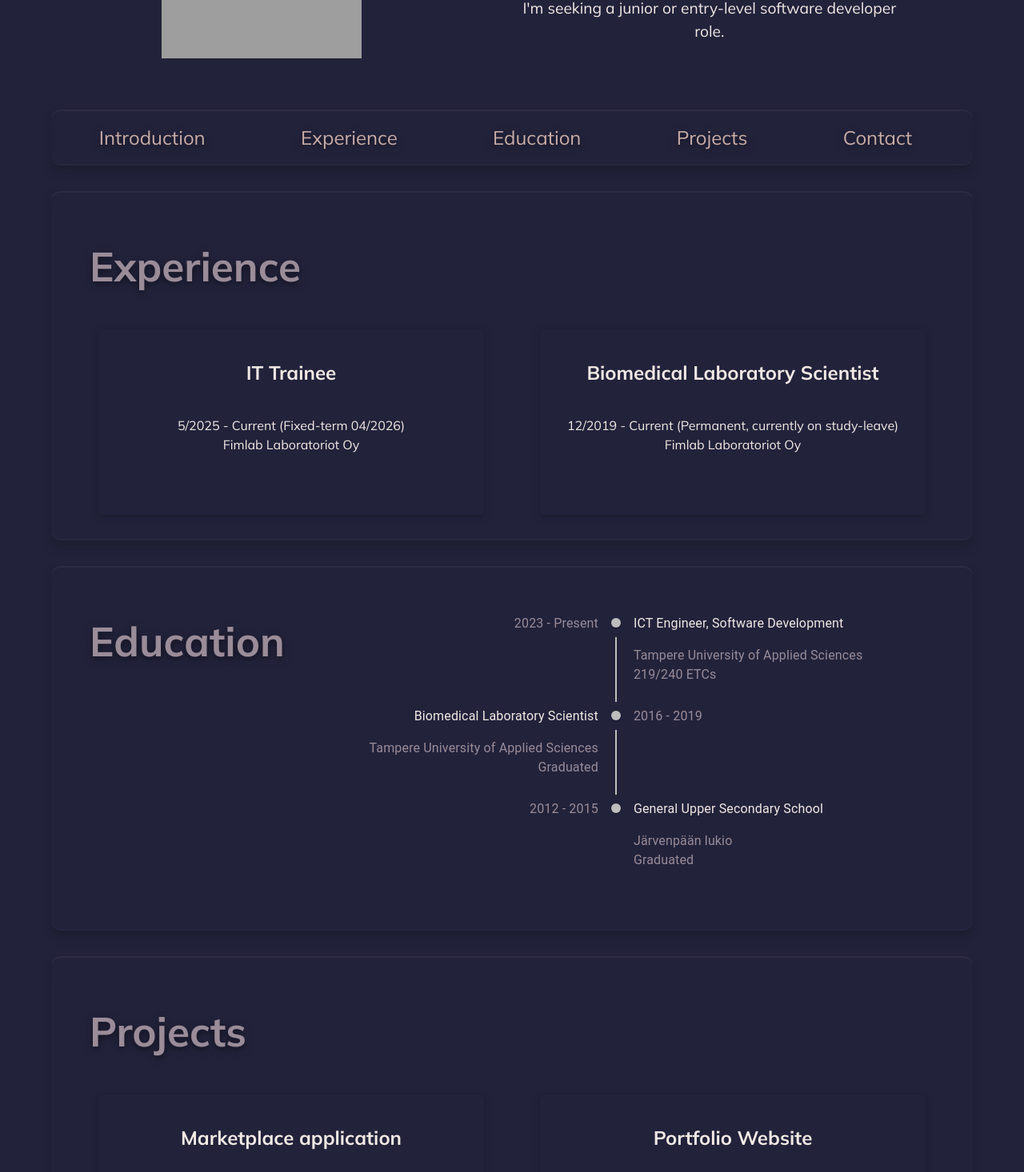
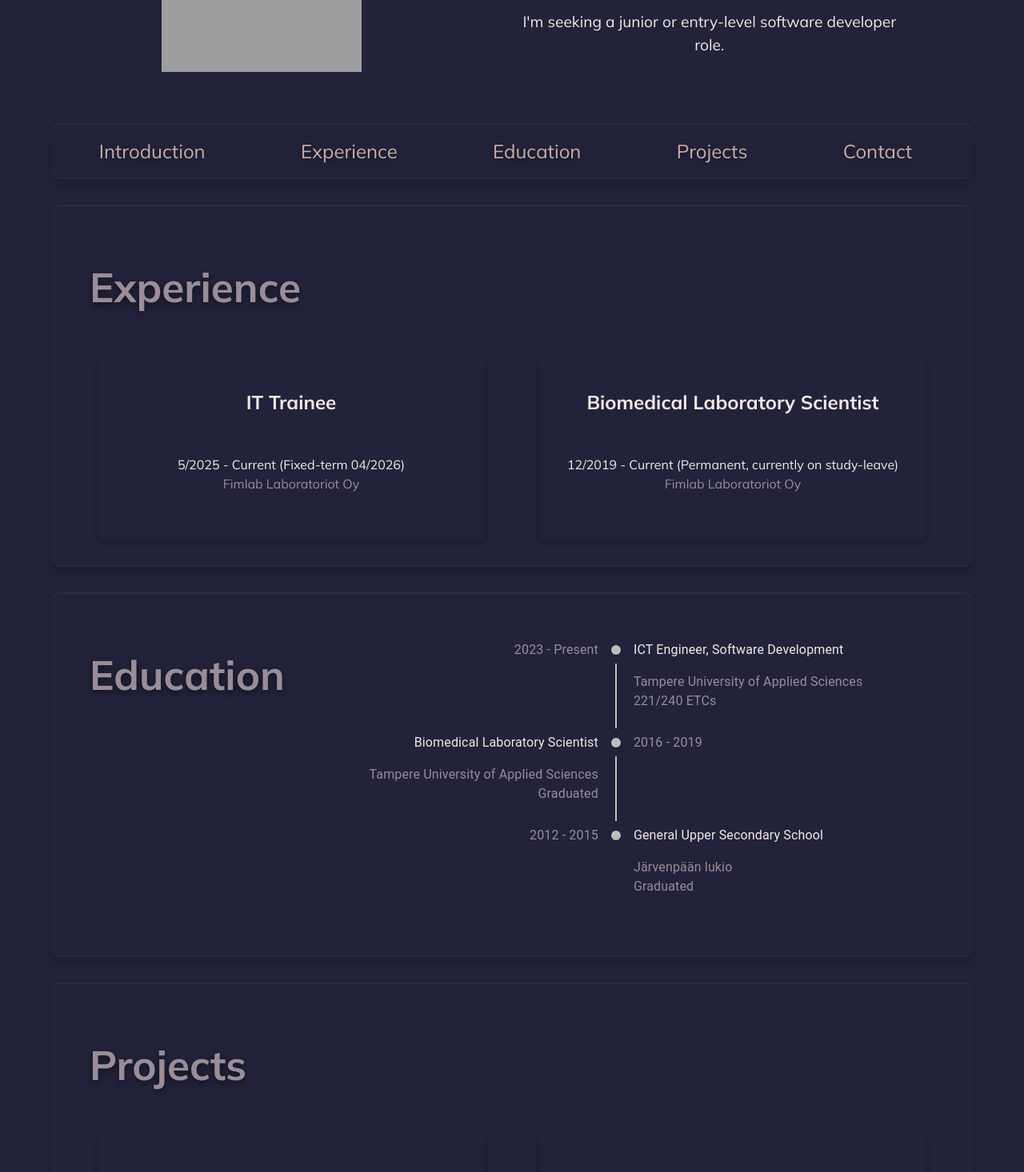
Before and after one commit to annivm/Portfolio-Website, a React (Vite) app in the folder frontend/: page / in a window 1280 px wide. Shown: the part 320-1786 px from the top of the page at 80% size. Built offline with nearby package versions, Linux system fonts and the light colour scheme; grey boxes are pictures that could not be loaded.

Commit message:
Added improvements to accessibility

```diff
--- a/frontend/src/components/Contact/Contact.jsx
+++ b/frontend/src/components/Contact/Contact.jsx
@@ -16,6 +16,7 @@ const Contact = forwardRef((props, ref) => {
 
     const handleSubmit = async event => {
         event.preventDefault();
+        formRef.current.time.value = new Date().toString();
         emailjs.sendForm(import.meta.env.VITE_SERVICE_ID, import.meta.env.VITE_TEMPLATE_ID, formRef.current, {publicKey: import.meta.env.VITE_PUBLIC_KEY})
         .then((result) => {
             console.log(result.text);
@@ -27,8 +28,8 @@ const Contact = forwardRef((props, ref) => {
 
 
     return (
-        <div ref={ref} className="contact-box">
-            <h1 className="contact-heading">Contact</h1>
+        <section ref={ref} className="contact-box">
+            <h2 className="contact-heading">Contact</h2>
 
             <div className='contact-info'>
 
@@ -47,7 +48,7 @@ const Contact = forwardRef((props, ref) => {
                     target="_blank"
                     rel="noopener noreferrer">
                     <FaGithub />
-                    Github (atm under construction)
+                    Github
                 </a>
                 <br/>
                 <br/>
@@ -57,7 +58,7 @@ const Contact = forwardRef((props, ref) => {
             </div>
 
             <form ref={formRef} className='contact-form' onSubmit={handleSubmit}>
-                <h2 className='form-label'>Send me an email:</h2>
+                <h3 className='form-label'>Send me an email:</h3>
                 <input type="hidden" name="time" value="Mar 10 2025 08:46"></input>
                 <Input id="name" name="name" type="text" label="Name" required="True" placeholder="Enter name"/>
                 <Input id="topic" name="topic" type="text" label="Topic" required="True" placeholder="Enter topic"/>
@@ -66,7 +67,7 @@ const Contact = forwardRef((props, ref) => {
                 <Button inverse transparent type="submit" value="Send">Send Email</Button>
             </form>
 
-        </div>
+        </section>
     )
 });
 
--- a/frontend/src/components/Education/Education.jsx
+++ b/frontend/src/components/Education/Education.jsx
@@ -14,8 +14,8 @@ import './../Experience/Experience.css';
 const Education = forwardRef((props, ref) => {
 
     return (
-        <div ref={ref} className="education-box">
-            <h1 className="education-heading">Education</h1>
+        <section ref={ref} className="education-box">
+            <h2 className="education-heading">Education</h2>
 
             <Timeline position='alternate'>
                 <TimelineItem>
@@ -31,7 +31,7 @@ const Education = forwardRef((props, ref) => {
                         <FadeInText className='timeline-text'>
                             Tampere University of Applied Sciences
                             <br/>
-                                219/240 ETCs
+                                221/240 ETCs
                         </FadeInText>
                     </TimelineContent>
                 </TimelineItem>
@@ -72,7 +72,7 @@ const Education = forwardRef((props, ref) => {
                 </TimelineItem>
             </Timeline>
 
-        </div>
+        </section>
     )
 });
 
--- a/frontend/src/components/Experience/Experience.jsx
+++ b/frontend/src/components/Experience/Experience.jsx
@@ -6,8 +6,8 @@ import './Experience.css';
 const Experience = forwardRef((props, ref) => {
 
     return (
-        <div ref={ref} className="exp-box">
-            <h1 className="exp-heading">Experience</h1>
+        <section ref={ref} className="exp-box">
+            <h2 className="exp-heading">Experience</h2>
             <div className='exp-section'>
                 <ExpandableCard title="IT Trainee" description="5/2025 - Current (Fixed-term 04/2026)" other="Fimlab Laboratoriot Oy">
                     <p>Working as an IT trainee at Fimlab Laboratoriot Oy, gaining hands-on experience in IT operations within a healthcare laboratory.</p>
@@ -30,7 +30,7 @@ const Experience = forwardRef((props, ref) => {
                     </p>
                 </ExpandableCard>
             </div>
-        </div>
+        </section>
     )
 });
 
--- a/frontend/src/components/Introduction/Introduction.jsx
+++ b/frontend/src/components/Introduction/Introduction.jsx
@@ -4,7 +4,7 @@ import './Introduction.css';
 
 const Introduction = forwardRef((props, ref) => {
     return (
-    <div ref={ref} className="introduction">
+    <section ref={ref} className="introduction">
         <section className='introduction-section'>
             <FadeInText component='h1' className='heading fade-in' delay={1000}>Anni Mustonen</FadeInText>
             <img src="/images/Mustonen_Anni_sq.png" alt="Anni Mustonen" className="introduction-image" />
@@ -16,7 +16,7 @@ const Introduction = forwardRef((props, ref) => {
             <br />
            I'm seeking a junior or entry-level software developer role.
         </p>
-    </div>
+    </section>
     )
 });
 
--- a/frontend/src/components/NavBar/NavBar.jsx
+++ b/frontend/src/components/NavBar/NavBar.jsx
@@ -11,7 +11,7 @@ const NavBar = ({ onIntro, onExp, onEdu, onProj, onContact }) => {
     })
 
     return(
-        <div className={`navbar ${isSticky ? 'is-sticky' : ''}`}>
+        <nav className={`navbar ${isSticky ? 'is-sticky' : ''}`}>
             <Button size="big" transparent onClick={onIntro}>
                 Introduction
             </Button>
@@ -27,7 +27,7 @@ const NavBar = ({ onIntro, onExp, onEdu, onProj, onContact }) => {
             <Button size="big" transparent onClick={onContact}>
                 Contact
             </Button>
-        </div>
+        </nav>
     )
 }
 
--- a/frontend/src/components/Projects/Projects.jsx
+++ b/frontend/src/components/Projects/Projects.jsx
@@ -8,7 +8,7 @@ import ImageCarousel from '../Shared/ImageCarousel/ImageCarousel';
 const Projects = forwardRef((props, ref) => {
     return (
         <div ref={ref} className="project-box">
-            <h1 className="project-heading">Projects</h1>
+            <h2 className="project-heading">Projects</h2>
             <section className='project-section'>
                 <ExpandableCard title="Marketplace application" description="Fullstack project - Knit&Sell" other="School project">
                     <p>A fullstack web application for buying and selling handmade items. The application consists of a frontend built with React, a backend built with Node.js and Express and a database using PostgreSQL. Images are uploded to Cloudinary.</p>
--- a/frontend/src/components/Shared/Card/Card.css
+++ b/frontend/src/components/Shared/Card/Card.css
@@ -15,6 +15,16 @@
   width: 450px;
 }
 
+.exp-card > h3 {
+  font-size: 1.5rem;
+}
+
+.exp-card > p {
+margin: 0;
+}
+.secondary-text{
+  color: var(--secondary);
+}
 .exp-card:hover {
     cursor: pointer;
     box-shadow: 0 2px 8px rgba(154, 140, 152, 0.26);
--- a/frontend/src/components/Shared/ExpandableCard/ExpandableCard.jsx
+++ b/frontend/src/components/Shared/ExpandableCard/ExpandableCard.jsx
@@ -6,8 +6,10 @@ const ExpandableCard = ({ title, description, other, children }) => {
 
   return (
     <Card className={`exp-card`} onClick={() => setExpanded(prev => !prev)}>
-      <h2>{title}</h2>
-      <p>{description}<br/>{other}</p>
+      <h3>{title}</h3>
+      <br />
+      <p>{description}</p>
+      <p className={`secondary-text`}>{other}</p>
       <div className={`details ${expanded ? 'show' : ''}`}>
         {children}
       </div>
--- a/frontend/src/components/Shared/Input/Input.jsx
+++ b/frontend/src/components/Shared/Input/Input.jsx
@@ -2,7 +2,7 @@
 import './Input.css';
 
 const Input = props => {
-  if (props.rows > 1) {
+  if (props.rows > 1) { // Textarea for message input
     return(
       <div className='form-control'>
         <label htmlFor={props.id}>{props.label}</label>
--- a/frontend/src/components/Shared/ScrollToTop/ScrollToTop.jsx
+++ b/frontend/src/components/Shared/ScrollToTop/ScrollToTop.jsx
@@ -21,7 +21,7 @@ const ScrollToTop = ({ onClick }) => {
 
         window.addEventListener('scroll', handleVisibility);
         return () => {
-        window.removeEventListener('scroll', handleVisibility);
+            window.removeEventListener('scroll', handleVisibility);
         }
     }, []);
 
--- a/frontend/src/index.css
+++ b/frontend/src/index.css
@@ -41,7 +41,7 @@ body {
   min-height: 100vh;
 }
 
-h1 {
+h1, h2 {
   font-size: 3.2em;
   line-height: 1.1;
 }
```
Lines whose indentation alone changed are shown as unchanged.
